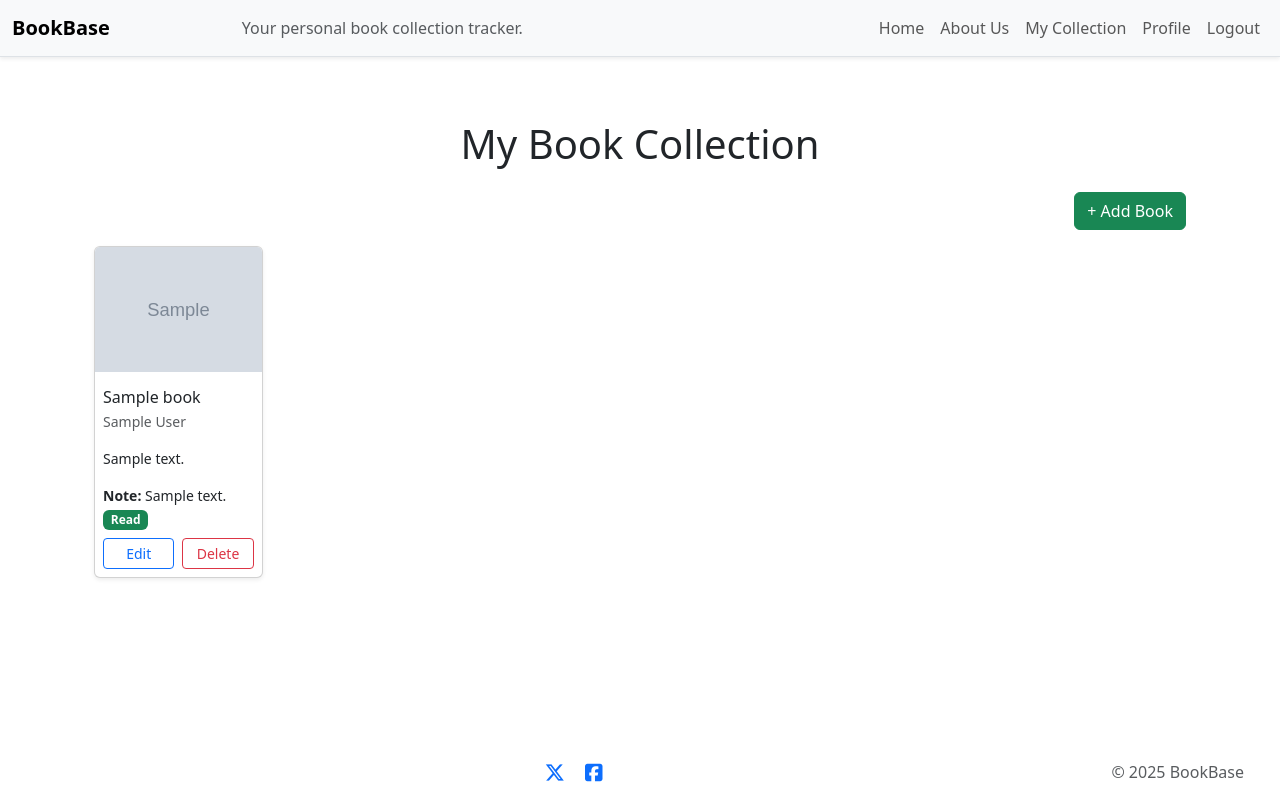
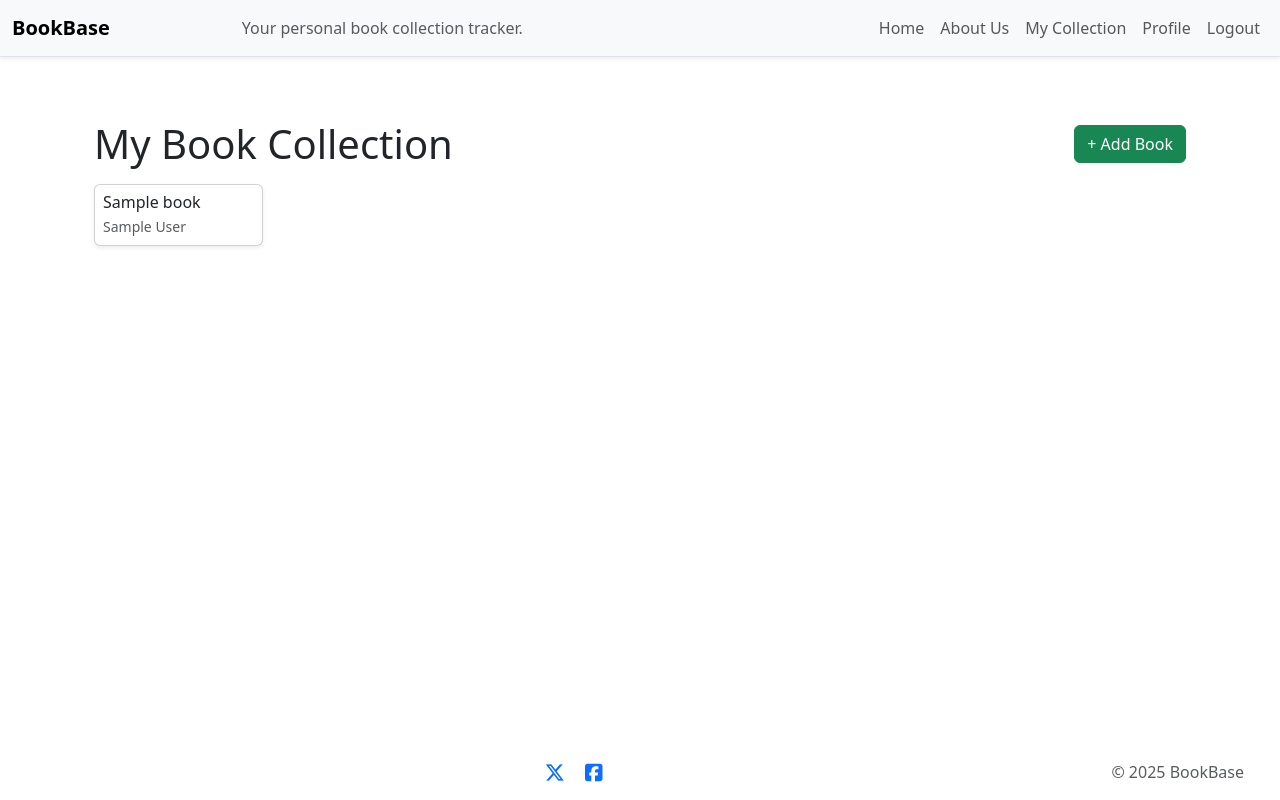
Before and after one commit to Oscar-Ivs/bookbase, a Django app: page /collection/ in a window 1280 px wide. Run offline with Django 5.2, Linux system fonts and the light colour scheme; a user stored in the database is signed in; tables that the repository leaves empty hold one stand-in row (values such as "Sample post"); grey boxes marked "Sample" are stand-in pictures; some libraries are stand-ins or nearby versions.

Commit message:
Simplify My Collection cards to cover/title/author and add Book Detail page. New /books/<id>/ detail view and template with 3-column layout:   left (cover + status), middle (description), right (notes).

```diff
--- a/books/urls.py
+++ b/books/urls.py
@@ -26,7 +26,8 @@ urlpatterns = [
     # AJAX endpoint to fetch books for homepage
     path('get_books/', views.fetch_books, name='fetch_books'),
 
-    # Add near your other paths:
+    # New book detail view
+    path('books/<int:book_id>/', views.book_detail, name='book_detail'),
 
     path('password_change/', auth_views.PasswordChangeView.as_view(
         template_name='registration/password_change_form.html'), name='password_change'),
--- a/books/views.py
+++ b/books/views.py
@@ -11,6 +11,7 @@ from .forms import BookForm, ProfileForm, UserUpdateForm
 import requests
 import os
 from PIL import Image
+from django.utils import timezone
 
 
 # User registration view
@@ -202,3 +203,18 @@ def fetch_books(request):
         return JsonResponse({'books': books})
     except Exception as e:
         return JsonResponse({'error': str(e)}, status=500)
+
+
+@login_required
+def book_detail(request, book_id):
+    """
+    Show a single book with: cover + status (left), description (middle), notes (right).
+    Only the owner can view their book.
+    """
+    book = get_object_or_404(Book, id=book_id, user=request.user)
+
+    context = {
+        "book": book,
+        "added_when": getattr(book, "created_at", None) or getattr(book, "added_at", None) or None,  # optional
+    }
+    return render(request, 'book_detail.html', context)
--- a/templates/my_collection.html
+++ b/templates/my_collection.html
@@ -2,10 +2,8 @@
 
 {% block content %}
 <div class="container mt-4">
-  <h1 class="mb-4 text-center">My Book Collection</h1>
-
-  <!-- Add Book Button -->
-  <div class="d-flex justify-content-end mb-3">
+  <div class="d-flex align-items-center justify-content-between mb-3">
+    <h1 class="mb-0">My Book Collection</h1>
     <a href="{% url 'add_book' %}" class="btn btn-success">+ Add Book</a>
   </div>
 
@@ -13,37 +11,19 @@
   <div class="row g-3">
     {% for book in books %}
     <div class="col-6 col-md-4 col-lg-3 col-xl-2 d-flex">
-      <div class="card flex-fill shadow-sm" style="width: 100%; max-width: 300px;">
-        <div class="ratio-2x3 mb-2">
-          <img src="{{ book.cover_url|default:'/static/img/book-placeholder.png' }}"
-               alt="Book Cover"
-               class="card-img-top object-fit-contain"
-               onerror="this.onerror=null; this.src='/static/img/book-placeholder.png';">
+      <a href="{% url 'book_detail' book.id %}" class="card flex-fill shadow-sm text-decoration-none text-dark" style="width:100%; max-width:300px;">
+        <div class="ratio ratio-2x3">
+          <img
+            src="{{ book.cover_url|default:'/static/img/book-placeholder.png' }}"
+            alt="{{ book.title }}"
+            class="card-img-top object-fit-contain"
+            onerror="this.onerror=null; this.src='/static/img/book-placeholder.png';">
         </div>
-        <div class="card-body d-flex flex-column p-2">
-          <div>
-            <h6 class="card-title mb-1">{{ book.title }}</h6>
-            <p class="card-text small text-muted">{{ book.author }}</p>
-            <p class="card-text small">{{ book.description }}</p>
-            {% if book.notes %}
-              <p class="card-text small"><strong>Note:</strong> {{ book.notes }}</p>
-            {% endif %}
-          </div>
-          <div class="mt-auto">
-            <p class="mb-2">
-              {% if book.status == 'read' %}
-                <span class="badge bg-success">Read</span>
-              {% else %}
-                <span class="badge bg-danger">Not Read</span>
-              {% endif %}
-            </p>
-            <div class="d-flex justify-content-between">
-              <a href="{% url 'edit_book' book.id %}" class="btn btn-sm btn-outline-primary w-50 me-1">Edit</a>
-              <a href="{% url 'delete_book' book.id %}" class="btn btn-sm btn-outline-danger w-50 ms-1">Delete</a>
-            </div>
-          </div>
+        <div class="card-body p-2">
+          <h6 class="card-title mb-1 text-truncate" title="{{ book.title }}">{{ book.title }}</h6>
+          <p class="card-text small text-muted text-truncate mb-0" title="{{ book.author }}">{{ book.author }}</p>
         </div>
-      </div>
+      </a>
     </div>
     {% endfor %}
   </div>
```
Also changed, not shown: templates/book_detail.html (added, +73 -0 lines).
